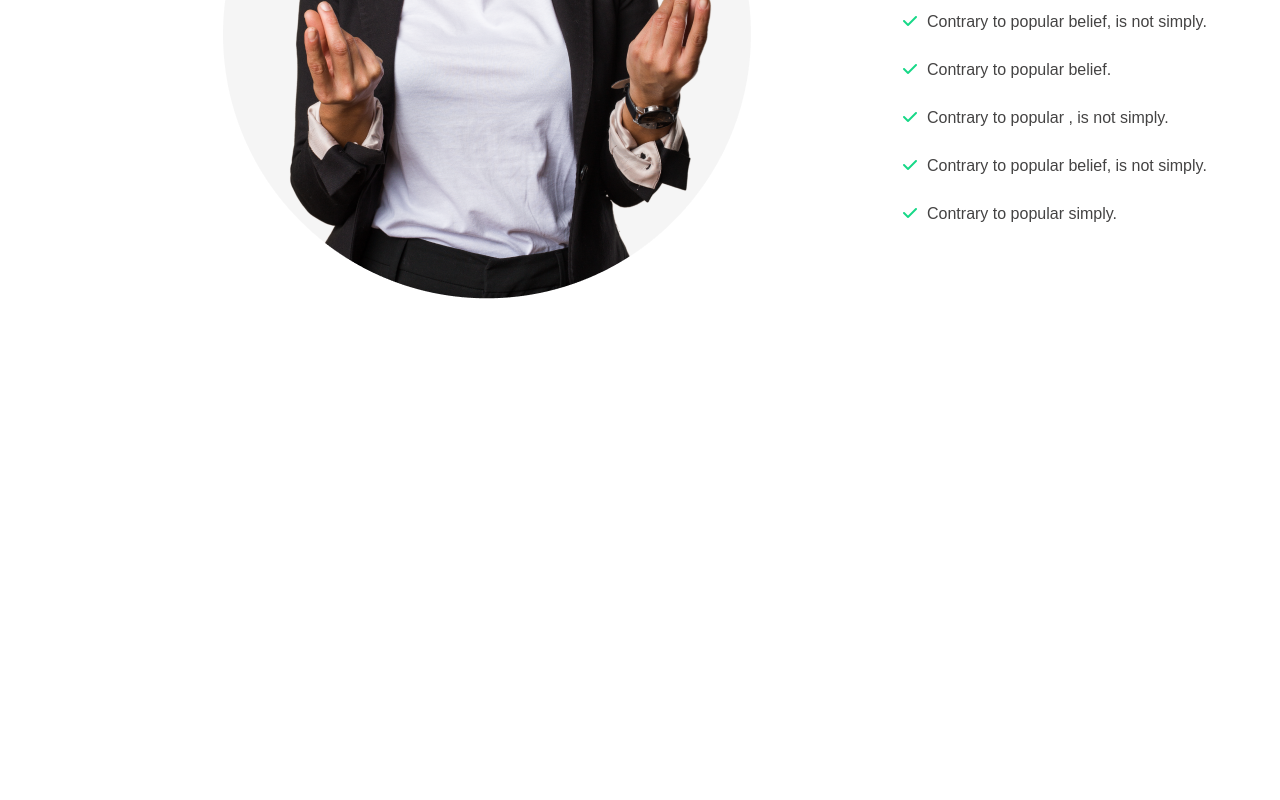
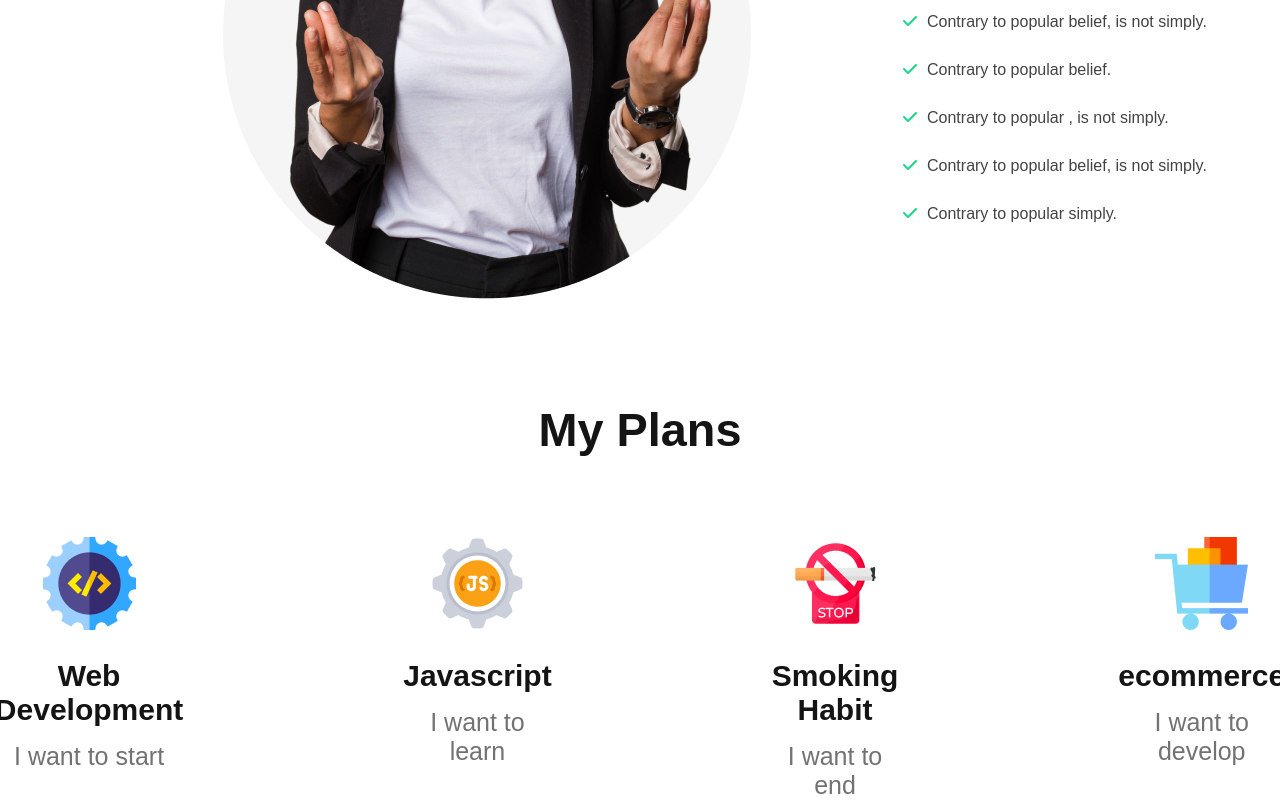
Before and after one commit to yousuf52cse/new-year-new-me, a plain HTML site: page index.html in a window 1280 px wide. Shown: the part 1600-2400 px from the top of the page. Before the commit the page ends 2103 px from the top, so only its background shows below. Drawn offline with Linux system fonts and the light colour scheme.

Commit message:
My plan section complete

```diff
--- a/index.html
+++ b/index.html
@@ -14,7 +14,8 @@
         <!-- banner section -->
         <div class="banner">
             <h2>All Thinks Are Possible If You believe</h2>
-            <p>There are many variations of passages of Lorem Ipsum available, but the majority have suffered alteration in some form, by injected humour, or randomised words</p>
+            <p>There are many variations of passages of Lorem Ipsum available, but the majority have suffered alteration
+                in some form, by injected humour, or randomised words</p>
             <button class="btn-banner">Contact Us</button>
         </div>
 
@@ -27,12 +28,44 @@
             </div>
             <div class="content">
                 <h2>My failures of previous year</h2>
-                <p>Contrary to popular belief, Lorem Ipsum is not simply random text. It has roots in a piece of classical Latin literature from 45 BC, making it over 2000 years old. Richard McClintock.</p>
+                <p>Contrary to popular belief, Lorem Ipsum is not simply random text. It has roots in a piece of
+                    classical Latin literature from 45 BC, making it over 2000 years old. Richard McClintock.</p>
                 <p><i class="fa-solid fa-check"></i>Contrary to popular belief, is not simply.</p>
                 <p><i class="fa-solid fa-check"></i>Contrary to popular belief.</p>
                 <p><i class="fa-solid fa-check"></i>Contrary to popular , is not simply.</p>
                 <p><i class="fa-solid fa-check"></i>Contrary to popular belief, is not simply.</p>
                 <p><i class="fa-solid fa-check"></i>Contrary to popular simply.</p>
+            </div>
+        </div>
+
+        <!-- My plans -->
+        <div class="my-plans">
+            <h3>My Plans</h3>
+        </div>
+        <div class="myplans-content">
+            <div>
+                <img src="images/icons/web.png" alt="">
+                <h3 class="icontent">Web Development</h2>
+                <p class="pcont">I want to start</p>
+            </div>
+            </img>
+            <div>
+                <img src="images/icons/js.png" alt="">
+                <h3 class="icontent">Javascript</h2>
+                <p class="pcont">I want to learn</p>
+            </div>
+            </img>
+            <div>
+                <img src="images/icons/smoke.png" alt="">
+                <h3 class="icontent">Smoking Habit</h2>
+                <p class="pcont">I want to end</p>
+                </img>
+            </div>
+            <div>
+                <img src="images/icons/ecom.png" alt="">
+                <h3 class="icontent">ecommerce</h2>
+                <p class="pcont">I want to develop</p>
+                </img>
             </div>
         </div>
     </main>
--- a/styles/nynm.css
+++ b/styles/nynm.css
@@ -87,3 +87,34 @@
     flex-shrink: 0;
 
 }
+
+.my-plans {
+    text-align: center;
+    color: #151414;
+    font-size: 40px;
+    font-weight: 700;
+    margin-top: -100px;
+    /* margin-right: 100px; */
+}
+
+.myplans-content {
+    display: flex;
+    justify-content: center;
+    gap: 220px;
+    margin-top: 80px;
+    text-align: center;
+}
+
+.myplans-content h3 {
+    color: #151414;
+    font-size: 30px;
+    font-weight: 700;
+    margin-top: 25px;
+}
+
+.myplans-content p {
+    color: #737272;
+    font-size: 25px;
+    font-weight: 500;
+    margin-top: 15px;
+}
```
